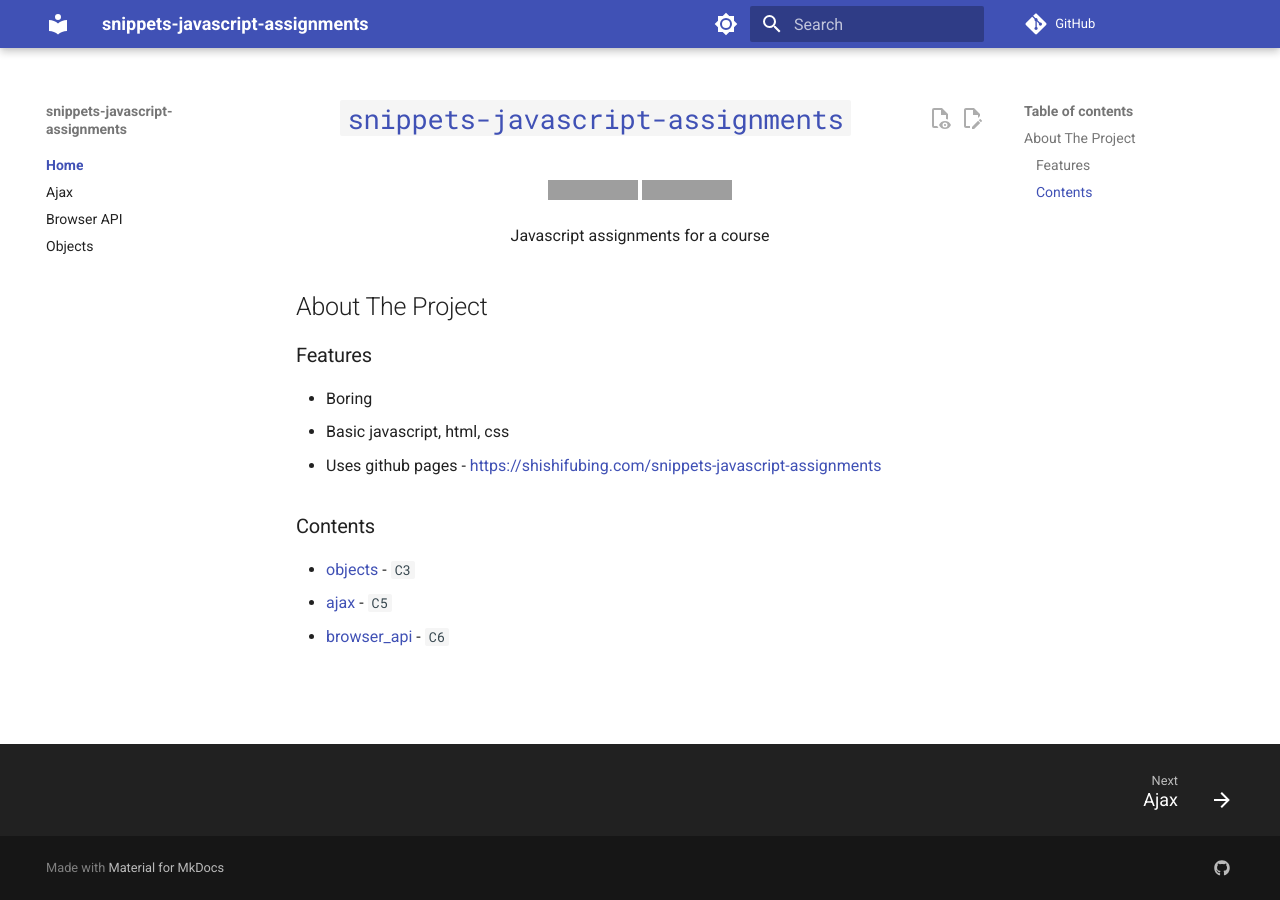
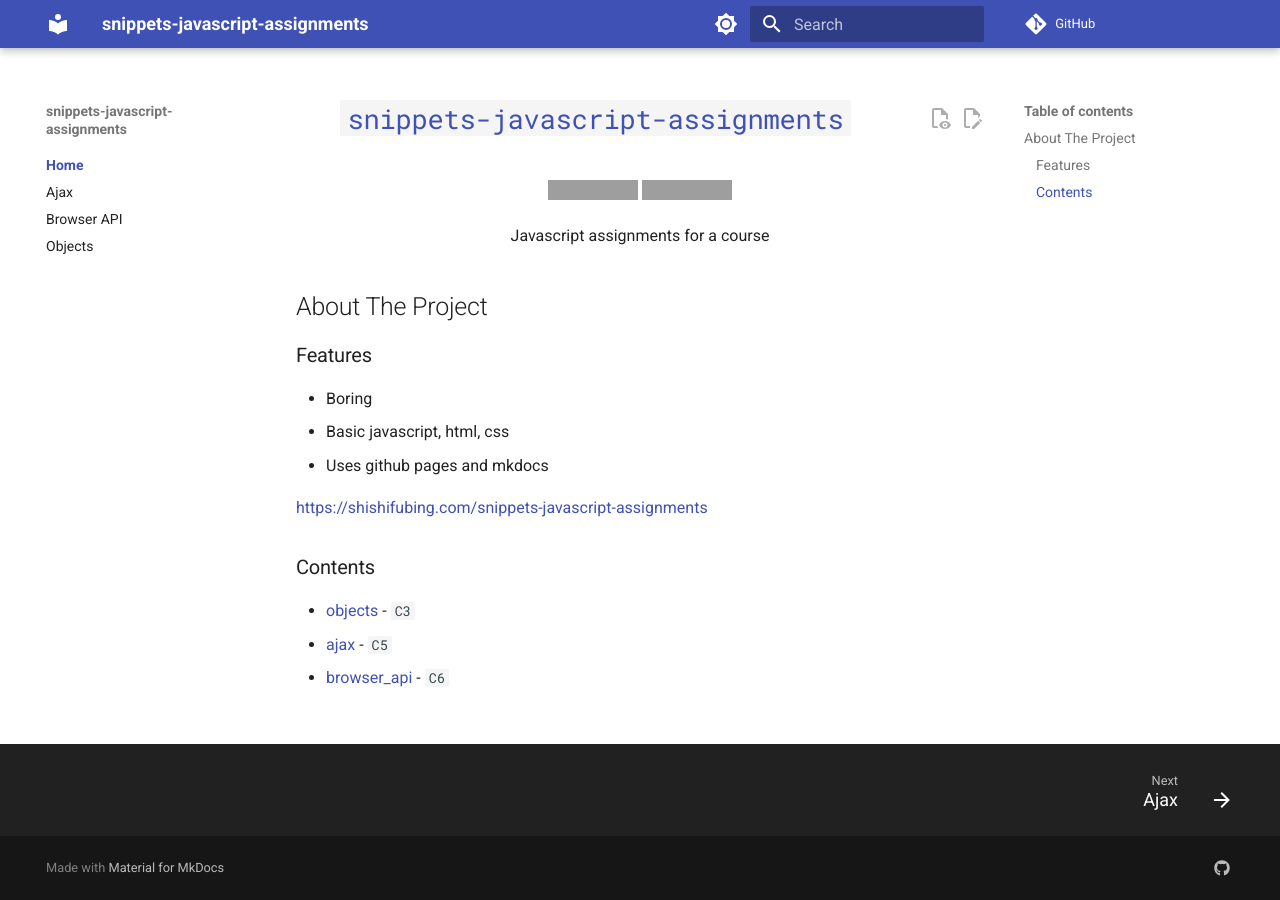
Before and after one commit to shishifubing/snippets-javascript-assignments, an MkDocs documentation site: the page built from docs/README.md, in a window 1280 px wide. Built offline with MkDocs 1.6.1 and Material for MkDocs 9.7.7, drawn with Linux system fonts in a browser that asks for light colours; comment, search, counter and statistics services are not loaded; grey boxes are pictures that could not be loaded.

Commit message:
docs(readme): update a link
Signed-off-by: tiandaoburen <97828377+tiandaoburen@users.noreply.github.com>

```diff
--- a/docs/README.md
+++ b/docs/README.md
@@ -15,7 +15,9 @@ Javascript assignments for a course
 
 - Boring
 - Basic javascript, html, css
-- Uses github pages - https://shishifubing.com/snippets-javascript-assignments
+- Uses github pages and mkdocs
+
+  https://shishifubing.com/snippets-javascript-assignments
 
 ### Contents
 
```
